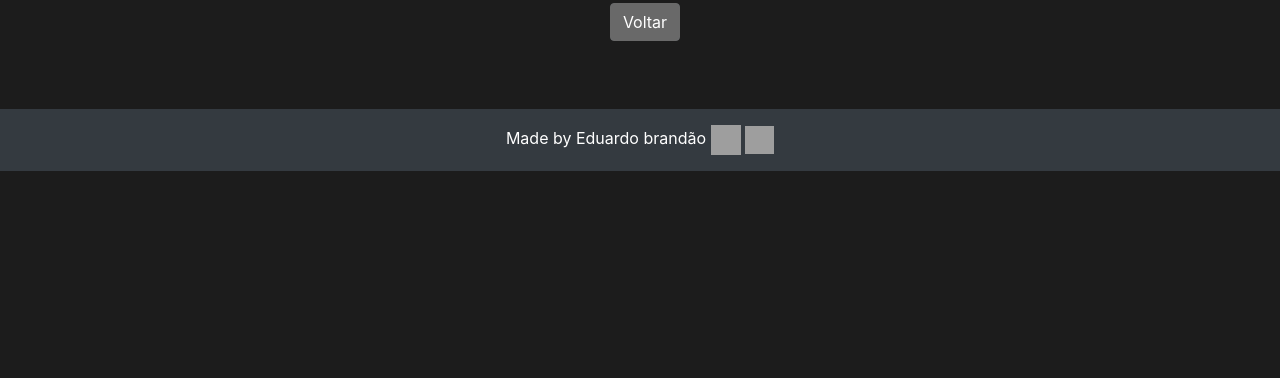
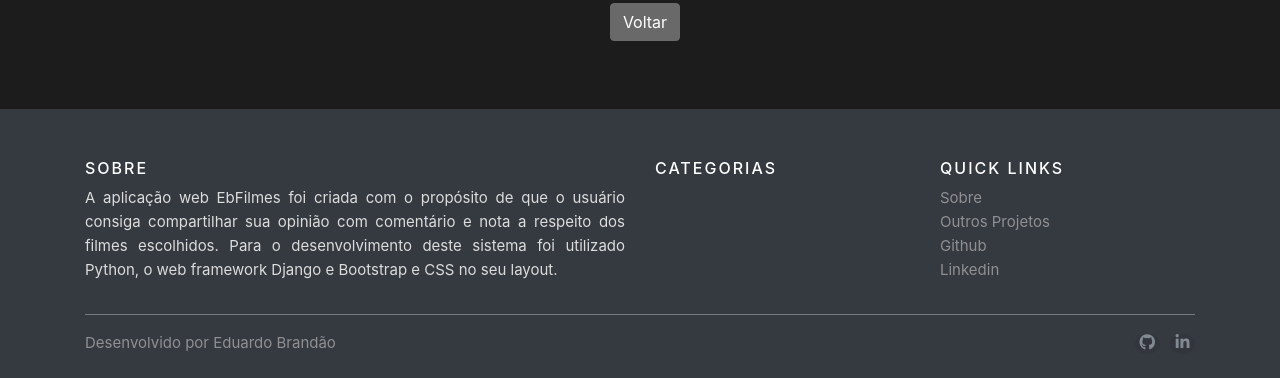
Before and after one commit to EduardoBran/EbFilmes-App-Web-Py, a Django app: page /projetos/ in a window 1280 px wide. Shown: the part 514-892 px from the top of the page. Before the commit the page ends 685 px from the top, so only its background shows below. Run offline with Django 4.2, Linux system fonts and the light colour scheme; data that the repository does not hold is empty; some libraries are stand-ins or nearby versions; grey boxes are pictures that could not be loaded.

Commit message:
edit layout footer

```diff
--- a/templates/parciais/_footer.html
+++ b/templates/parciais/_footer.html
@@ -1,20 +1,251 @@
 {% load static %}
 
-<footer class="page-footer font-small bg-dark">
 
-    <!-- Copyright -->
-    <div class="footer-copyright text-center py-3 text-white" style="background-color:#343a40;">Made by Eduardo brandão
-        <a href="https://www.linkedin.com/in/eduardombrandao/">
-            <img style="width: 30px; height: 30px;"
-                src="https://encrypted-tbn0.gstatic.com/images?q=tbn:ANd9GcSDsN5i8bCjqal079EJP4B4RgUs1EtyXB8lgRyXFjV9e3Q4Sox-cSljFQ7YeHbyrGTjh5k&usqp=CAU">
-        </a>
-        <a href="https://github.com/EduardoBran?tab=repositories">
-            <img style="width: 29px; height: 28px;"
-                src="https://www.pikpng.com/pngl/m/256-2562286_github-logo-png-github-clipart.png">
-        </a>
+<style>
+    .site-footer {
+        background-color: #343a40;
+        padding: 45px 0 20px;
+        font-size: 15px;
+        line-height: 24px;
+        color: #737373;
+    }
+
+    .site-footer hr {
+        border-top-color: #bbb;
+        opacity: 0.5
+    }
+
+    .site-footer hr.small {
+        margin: 20px 0
+    }
+
+    .site-footer h6 {
+        color: #fff;
+        font-size: 16px;
+        text-transform: uppercase;
+        margin-top: 5px;
+        letter-spacing: 2px
+    }
+
+    .site-footer a {
+        color: #737373;
+    }
+
+    .site-footer a:hover {
+        color: #3366cc;
+        text-decoration: none;
+    }
+
+    .footer-links {
+        padding-left: 0;
+        list-style: none
+    }
+
+    .footer-links li {
+        display: block
+    }
+
+    .footer-links a {
+        color: #737373
+    }
+
+    .footer-links a:active,
+    .footer-links a:focus,
+    .footer-links a:hover {
+        color: #3366cc;
+        text-decoration: none;
+    }
+
+    .footer-links.inline li {
+        display: inline-block
+    }
+
+    .site-footer .social-icons {
+        text-align: right
+    }
+
+    .site-footer .social-icons a {
+        width: 25px;
+        height: 20px;
+        line-height: 40px;
+        margin-left: 6px;
+        margin-right: 0;
+        border-radius: 100%;
+        background-color: #33353d;
+    }
+
+    .copyright-text {
+        margin: 0
+    }
+
+    @media (max-width:991px) {
+        .site-footer [class^=col-] {
+            margin-bottom: 30px
+        }
+    }
+
+    @media (max-width:767px) {
+        .site-footer {
+            padding-bottom: 0
+        }
+
+        .site-footer .copyright-text,
+        .site-footer .social-icons {
+            text-align: center
+        }
+    }
+
+    .social-icons {
+        padding-left: 0;
+        margin-bottom: 0;
+        list-style: none
+    }
+
+    .social-icons li {
+        display: inline-block;
+        margin-bottom: 4px
+    }
+
+    .social-icons li.title {
+        margin-right: 15px;
+        text-transform: uppercase;
+        color: #96a2b2;
+        font-weight: 700;
+        font-size: 13px
+    }
+
+    .social-icons a {
+        background-color: #eceeef;
+        color: #818a91;
+        font-size: 16px;
+        display: inline-block;
+        line-height: 44px;
+        width: 44px;
+        height: 44px;
+        text-align: center;
+        margin-right: 8px;
+        border-radius: 100%;
+        -webkit-transition: all .2s linear;
+        -o-transition: all .2s linear;
+        transition: all .2s linear;
+
+
+    }
+
+    .social-icons a:active,
+    .social-icons a:focus,
+    .social-icons a:hover {
+        color: #fff;
+        background-color: #29aafe
+    }
+
+    .social-icons.size-sm a {
+        line-height: 34px;
+        height: 34px;
+        width: 34px;
+        font-size: 14px
+    }
+
+    .social-icons a.facebook:hover {
+        background-color: #3b5998
+    }
+
+    .social-icons a.twitter:hover {
+        background-color: #00aced
+    }
+
+    .social-icons a.linkedin:hover {
+        background-color: #007bb6
+    }
+
+    .social-icons a.dribbble:hover {
+        background-color: #ea4c89
+    }
+
+    @media (max-width:767px) {
+        .social-icons li.title {
+            display: block;
+            margin-right: 0;
+            font-weight: 600
+        }
+    }
+</style>
+
+<!-- Site footer -->
+<footer class="site-footer">
+    <div class="container">
+        <div class="row">
+            <div class="col-sm-12 col-md-6">
+                <h6>Sobre</h6>
+                <p class="text-justify" style="color: #DCDCDC;">
+                    A aplicação web EbFilmes foi criada com o propósito de que o usuário consiga
+                    compartilhar sua opinião com comentário e nota a respeito dos filmes escolhidos. Para o
+                    desenvolvimento deste sistema foi utilizado Python, o web framework Django e Bootstrap e CSS no seu
+                    layout.
+                </p>
+            </div>
+
+            <div class="col-xs-6 col-md-3">
+                <h6>Categorias</h6>
+                <ul class="footer-links">
+                    {% for categoria in categorias %}
+                    <li>
+                        <a class="dropdown-item" href="{% url 'filmes:categoria' categoria.nome_cat %}" name="buscar"
+                            style="color: #909093;">
+                            {{ categoria.nome_cat }}
+                        </a>
+                    </li>
+                    {% endfor %}
+                </ul>
+            </div>
+
+            <div class="col-xs-6 col-md-3">
+                <h6>Quick Links</h6>
+                <ul class="footer-links">
+                    <li>
+                        <a href="{% url 'filmes:sobre' %}" style="color: #909093;">Sobre</a>
+                    </li>
+                    <li>
+                        <a href="{% url 'filmes:projetos' %}" style="color: #909093;">Outros Projetos</a>
+                    </li>
+                    <li>
+                        <a href="https://github.com/EduardoBran?tab=repositories" style="color: #909093;">Github</a>
+                    </li>
+                    <li>
+                        <a href="https://www.linkedin.com/in/eduardombrandao/" style="color: #909093;">Linkedin</a>
+                    </li>
+                </ul>
+            </div>
+        </div>
+        <hr>
     </div>
-    <!-- Copyright -->
+    <div class="container">
+        <div class="row">
+            <div class="col-md-8 col-sm-6 col-xs-12">
+                <p class="copyright-text" style="color: #909093;">
+                    Desenvolvido por
+                    <a href="https://www.linkedin.com/in/eduardombrandao/" style="color: #909093;">
+                        Eduardo Brandão
+                    </a>
+                </p>
+            </div>
 
+            <div class="col-md-4 col-sm-6 col-xs-12">
+                <ul class="social-icons">
+                    <li>
+                        <a class="github" href="https://github.com/EduardoBran?tab=repositories">
+                            <i class="fa fa-github"></i>
+                        </a>
+                    </li>
+                    <li>
+                        <a class="linkedin" href="https://www.linkedin.com/in/eduardombrandao/">
+                            <i class="fa fa-linkedin"></i>
+                        </a>
+                    </li>
+                </ul>
+            </div>
+        </div>
+    </div>
 </footer>
 
 <script src="https://code.jquery.com/jquery-3.5.1.slim.min.js"
@@ -26,3 +257,5 @@
 <script src="https://stackpath.bootstrapcdn.com/bootstrap/4.5.0/js/bootstrap.min.js"
     integrity="sha384-OgVRvuATP1z7JjHLkuOU7Xw704+h835Lr+6QL9UvYjZE3Ipu6Tp75j7Bh/kR0JKI"
     crossorigin="anonymous"></script>
+
+<script src="https://kit.fontawesome.com/979f4dc9a1.js" crossorigin="anonymous"></script>
```
